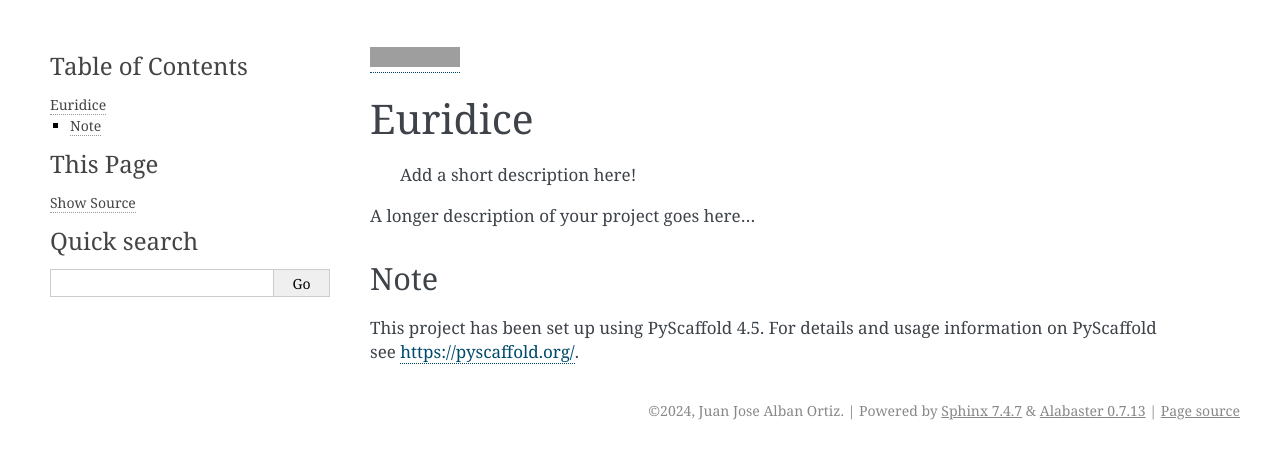
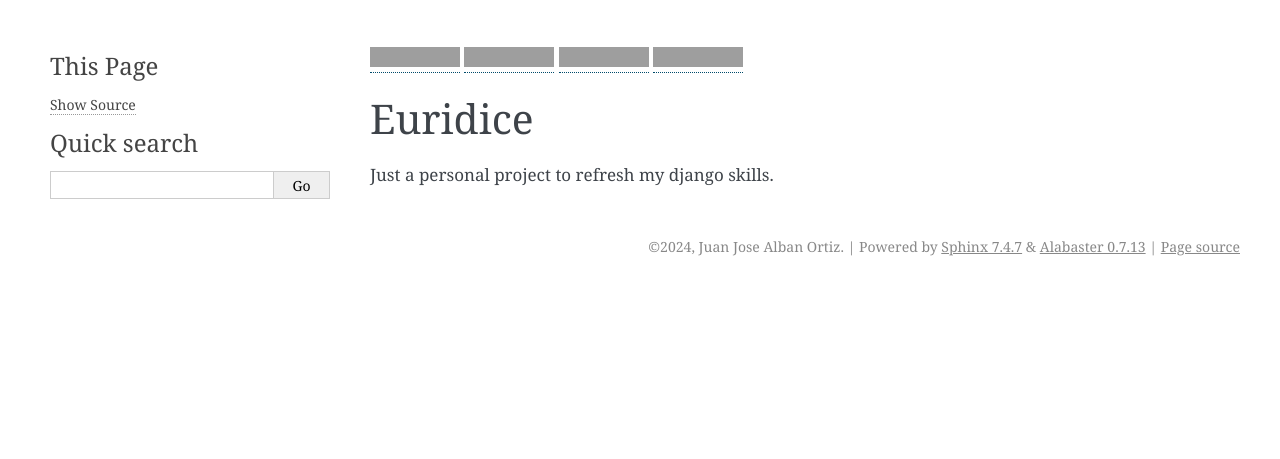
Before and after one commit to ElCuboNegro/Euridice, a Sphinx documentation site: the page built from docs/readme.md, in a window 1280 px wide. Shown: the top 459 px of the page. Built offline with Sphinx 7.4.7, drawn with Linux system fonts in a browser that asks for light colours; grey boxes are pictures that could not be loaded.

```diff
--- a/README.md
+++ b/README.md
@@ -1,27 +1,9 @@
-<!-- These are examples of badges you might want to add to your README:
-     please update the URLs accordingly
 
-[![Built Status](https://api.cirrus-ci.com/github/<USER>/Euridice.svg?branch=main)](https://cirrus-ci.com/github/<USER>/Euridice)
-[![ReadTheDocs](https://readthedocs.org/projects/Euridice/badge/?version=latest)](https://Euridice.readthedocs.io/en/stable/)
-[![Coveralls](https://img.shields.io/coveralls/github/<USER>/Euridice/main.svg)](https://coveralls.io/r/<USER>/Euridice)
+[![Coveralls](https://img.shields.io/coveralls/github/elcubonegro/Euridice/main.svg)](https://coveralls.io/r/elcubonegro/Euridice)
 [![PyPI-Server](https://img.shields.io/pypi/v/Euridice.svg)](https://pypi.org/project/Euridice/)
-[![Conda-Forge](https://img.shields.io/conda/vn/conda-forge/Euridice.svg)](https://anaconda.org/conda-forge/Euridice)
-[![Monthly Downloads](https://pepy.tech/badge/Euridice/month)](https://pepy.tech/project/Euridice)
 [![Twitter](https://img.shields.io/twitter/url/http/shields.io.svg?style=social&label=Twitter)](https://twitter.com/Euridice)
--->
-
 [![Project generated with PyScaffold](https://img.shields.io/badge/-PyScaffold-005CA0?logo=pyscaffold)](https://pyscaffold.org/)
 
 # Euridice
 
-> Add a short description here!
-
-A longer description of your project goes here...
-
-
-<!-- pyscaffold-notes -->
-
-## Note
-
-This project has been set up using PyScaffold 4.5. For details and usage
-information on PyScaffold see https://pyscaffold.org/.
+Just a personal project to refresh my django skills.
--- a/setup.py
+++ b/setup.py
@@ -6,6 +6,7 @@
     PyScaffold helps you to put up the scaffold of your new Python project.
     Learn more under: https://pyscaffold.org/
 """
+
 from setuptools import setup
 
 if __name__ == "__main__":
```
Also changed, not shown: docs/conf.py (+8 -5 lines), setup.cfg (+9 -10 lines), 5 other files.
